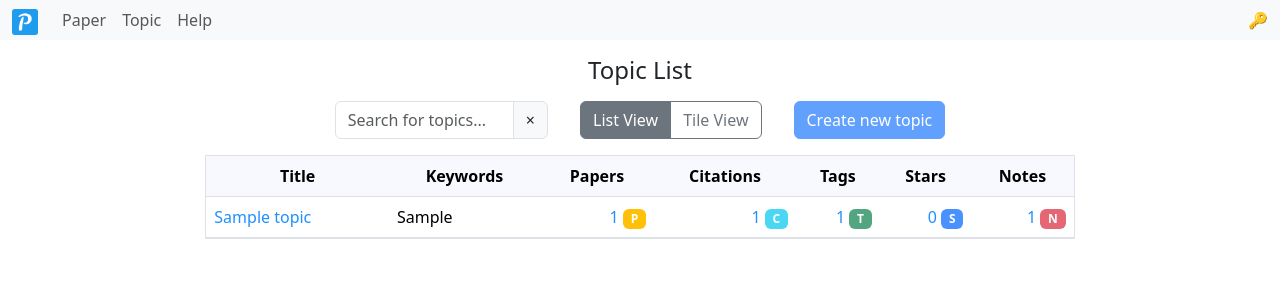
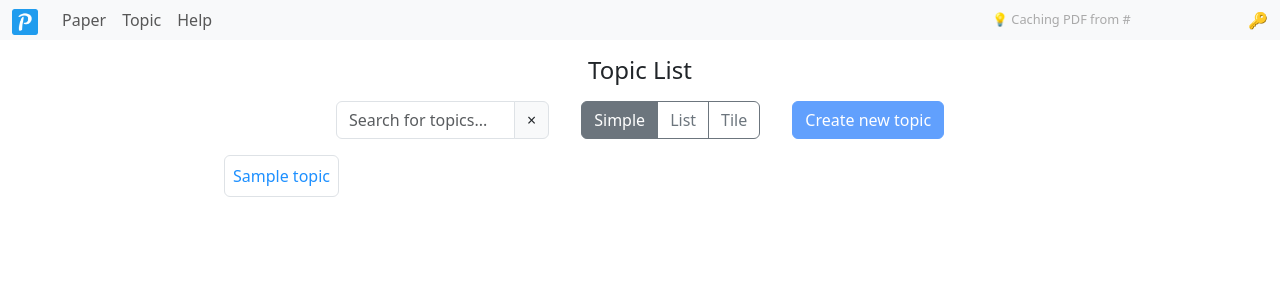
Before and after one commit to doosik71/paperman2, a Django app: page /topic/ in a window 1280 px wide. Shown: the top 300 px of the page. Run offline with Django 5.2, Linux system fonts and the light colour scheme; tables that the repository leaves empty hold one stand-in row (values such as "Sample post"); some libraries are stand-ins or nearby versions.

Commit message:
Update topic list.

```diff
--- a/static/css/style.css
+++ b/static/css/style.css
@@ -639,8 +639,12 @@ div#home-page figcaption,
   background-color: ghostwhite;
 }
 
+#topic-list-simple-view-panel {
+  display: flex;
+}
+
 #topic-list-list-view-panel {
-  display: flex;
+  display: none;
 }
 
 #topic-list-tile-view-panel {
--- a/topic/templates/topic/topic_list.html
+++ b/topic/templates/topic/topic_list.html
@@ -19,11 +19,13 @@
     </div>
     <!-- View Mode -->
     <div class="btn-group mx-3" role="group">
-      <input type="radio" class="btn-check" name="topic-list-view-mode" id="topic-list-list-view" autocomplete="off"
+      <input type="radio" class="btn-check" name="topic-list-view-mode" id="topic-list-simple-view" autocomplete="off"
         checked>
-      <label class="btn btn-outline-secondary" for="topic-list-list-view">List View</label>
+      <label class="btn btn-outline-secondary" for="topic-list-simple-view">Simple</label>
+      <input type="radio" class="btn-check" name="topic-list-view-mode" id="topic-list-list-view" autocomplete="off">
+      <label class="btn btn-outline-secondary" for="topic-list-list-view">List</label>
       <input type="radio" class="btn-check" name="topic-list-view-mode" id="topic-list-tile-view" autocomplete="off">
-      <label class="btn btn-outline-secondary" for="topic-list-tile-view">Tile View</label>
+      <label class="btn btn-outline-secondary" for="topic-list-tile-view">Tile</label>
     </div>
     <!-- Create Topic Button -->
     <form action="{% url 'topic_create' %}" method="get" class="mx-3">
@@ -32,6 +34,17 @@
     </form>
   </div>
   <!-- Topic List -->
+  <div id="topic-list-simple-view-panel" class="justify-content-center m-3">
+    <div class="col-8">
+      <div id="topic-list-simple" class="d-flex flex-wrap gap-3">
+        {% for topic in topics %}
+        <div class="border rounded p-2">
+          <a href="{% url 'topic_detail' topic.id %}">{{ topic.title }}</a>
+        </div>
+        {% endfor %}
+      </div>
+    </div>
+  </div>
   <div id="topic-list-list-view-panel" class="row my-3 justify-content-center">
     <div class="col-8 text-center mb-3 border p-0">
       <table id="topic-list-table" class="table table-hover m-0" width="100%">
@@ -119,29 +132,29 @@
 
   // 주제 필터 입력 처리 이벤트.
   function onfilterTopics() {
-    const input = document.getElementById("topic-list-search");
-    const filter = input.value.toLowerCase();
-    const cards = document.querySelectorAll("#topic-list div.card");
+    const filter = document.getElementById("topic-list-search").value.toLowerCase();
 
+    const divs = document.querySelectorAll("#topic-list-simple div");
+    divs.forEach(item => {
+      const title = item.querySelector("a").textContent.toLowerCase();
+      const show = title.includes(filter);
+      item.style.display = show ? "block" : "none";
+    });
+
+    const rows = document.querySelectorAll("#topic-list-list-view-panel table tr[data-topic]");
+    rows.forEach(row => {
+      const title = row.dataset.topic.toLowerCase();
+      const keywords = row.dataset.keywords.toLowerCase();
+      const show = title.includes(filter) || keywords.includes(filter);
+      row.style.display = show ? "table-row" : "none";
+    });
+
+    const cards = document.querySelectorAll("#topic-list-tile-view-panel div.card");
     cards.forEach(card => {
       const title = card.querySelector(".card-title a").textContent.toLowerCase();
       const keywords = card.querySelector(".card-subtitle").textContent.toLowerCase();
-      if (title.includes(filter) || keywords.includes(filter)) {
-        card.style.display = "block";
-      } else {
-        card.style.display = "none";
-      }
-    });
-
-    const rows = document.querySelectorAll("#topic-list-table tr[data-topic]");
-    rows.forEach(row => {
-      const title = row.dataset.topic.toLowerCase();
-      const keywords = row.dataset.keywords.toLowerCase();
-      if (title.includes(filter) || keywords.includes(filter)) {
-        row.style.display = "table-row";
-      } else {
-        row.style.display = "none";
-      }
+      const show = title.includes(filter) || keywords.includes(filter);
+      card.style.display = show ? "block" : "none";
     });
   }
 
@@ -159,23 +172,22 @@
   // 주제 뷰어 선택 이벤트
   document.querySelectorAll('input[name="topic-list-view-mode"]').forEach(radio => {
     radio.addEventListener('change', function () {
-      switchTopicListViewMode(this.id === 'topic-list-list-view' ? 'list' : 'tile');
+      const panels = [
+        document.getElementById("topic-list-simple-view-panel"),
+        document.getElementById("topic-list-list-view-panel"),
+        document.getElementById("topic-list-tile-view-panel")
+      ];
+      const modes = {
+        "topic-list-simple-view": ['flex', 'none', 'none'],
+        "topic-list-list-view": ['none', 'flex', 'none'],
+        "topic-list-tile-view": ['none', 'none', 'flex'],
+      };
+      const selectedMode = modes[this.id];
+
+      panels[0].style.display = selectedMode[0];
+      panels[1].style.display = selectedMode[1];
+      panels[2].style.display = selectedMode[2];
     });
   });
-
-  function switchTopicListViewMode(mode) {
-    console.log("Switching to " + mode + " view mode");
-
-    const listViewPanel = document.getElementById("topic-list-list-view-panel");
-    const tileViewPanel = document.getElementById("topic-list-tile-view-panel");
-
-    if (mode === 'list') {
-      listViewPanel.style.display = "flex";
-      tileViewPanel.style.display = "none";
-    } else {
-      listViewPanel.style.display = "none";
-      tileViewPanel.style.display = "flex";
-    }
-  }
 </script>
 {% endblock %}
```
